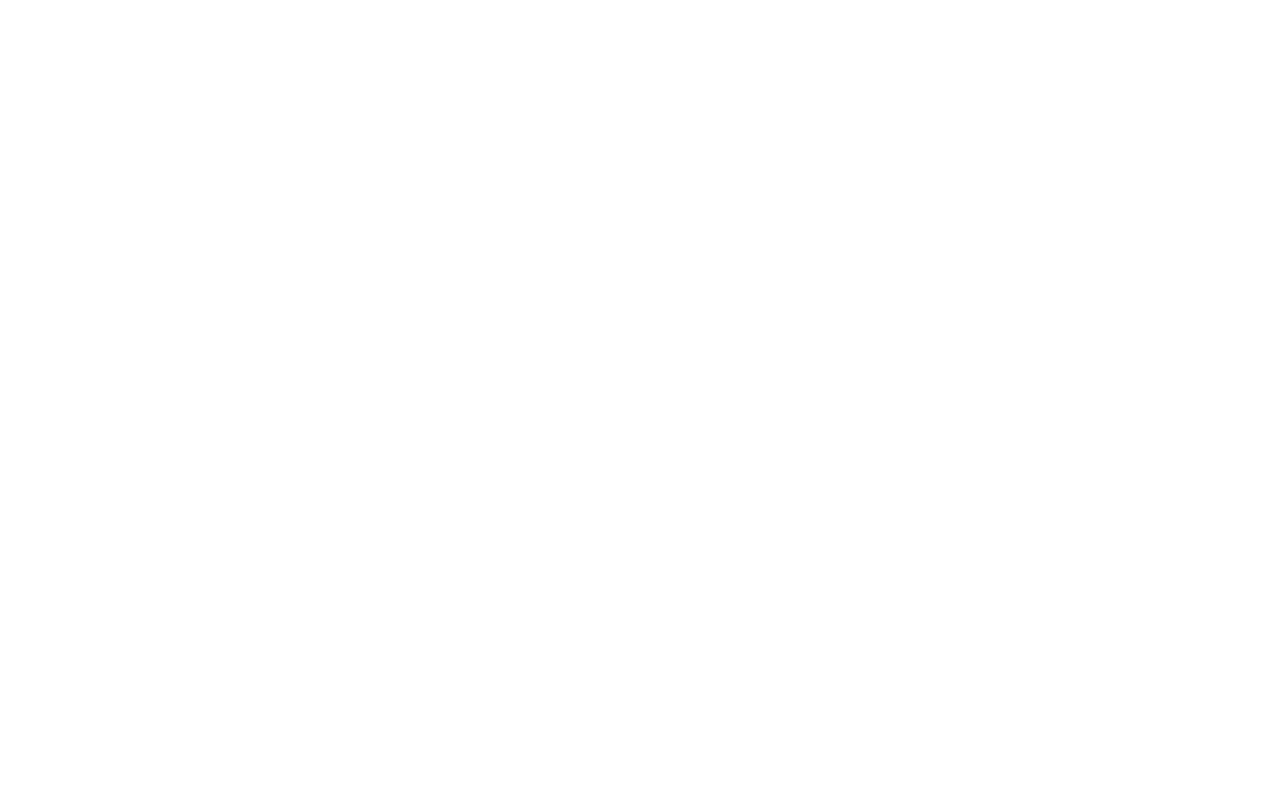
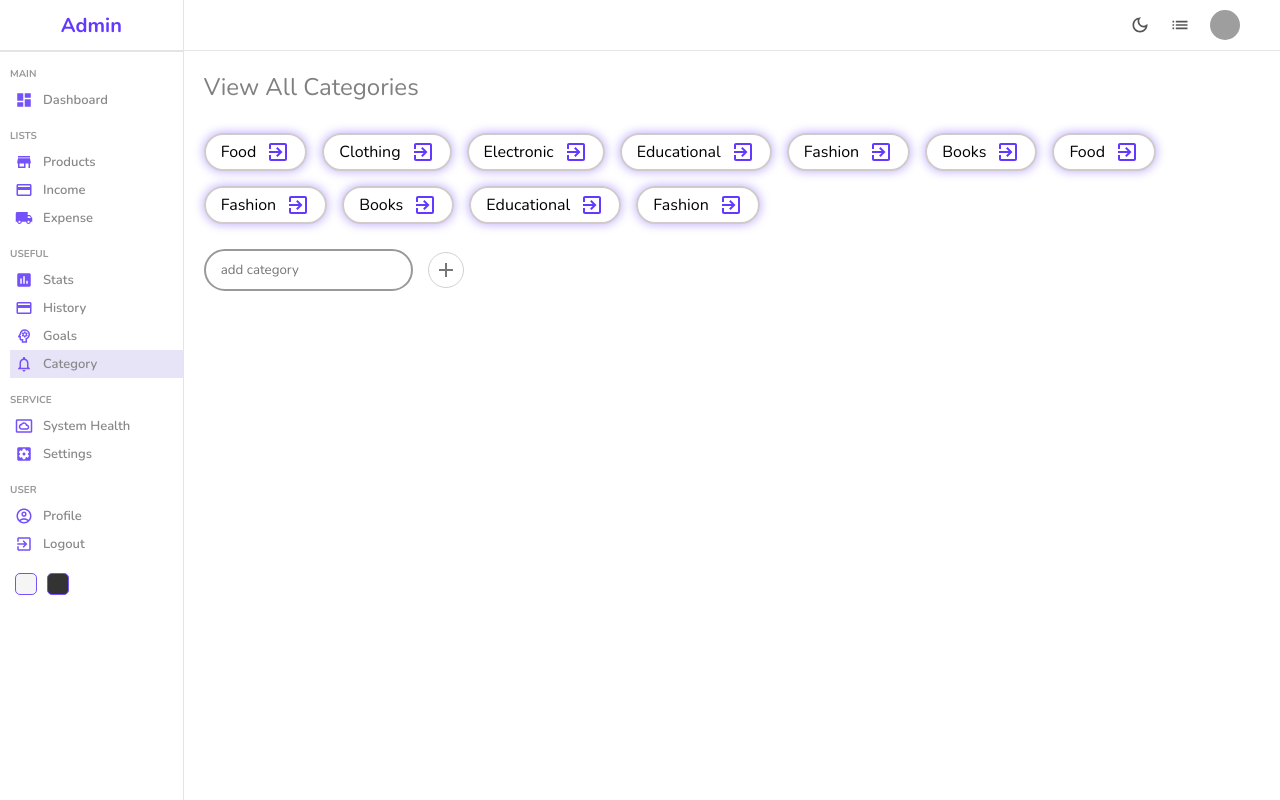
Before and after one commit to Ashermuzic/income_expense, a React (Create React App) app in the folder client/: page /category in a window 1280 px wide. Before the commit this address had no page. Built offline with nearby package versions, Linux system fonts and the light colour scheme; grey boxes are pictures that could not be loaded.

Commit message:
made categories frontend

```diff
--- a/client/src/App.js
+++ b/client/src/App.js
@@ -8,6 +8,7 @@
 import "./style/dark.scss";
 import { useContext } from "react";
 import { DarkModeContext } from "./context/darkModeContext";
+import CategoryList from "./pages/list/CategoryList";
 
 function App() {
   const { darkMode } = useContext(DarkModeContext);
@@ -16,25 +17,19 @@
     <div className={darkMode ? "app dark" : "app"}>
       <BrowserRouter>
         <Routes>
-          <Route path="/">
-            <Route index element={<Home />} />
-            <Route path="login" element={<Login />} />
-            <Route path="users">
+          <Route path="/" element={<Login />} />{" "}
+          {/* Display the Login component at the root URL */}
+          <Route path="/dashboard" element={<Home />} />
+          <Route path="/products">
             <Route index element={<List />} />
             <Route path=":userId" element={<Single />} />
             <Route
               path="new"
-                element={<New inputs={userInputs} title="Add New User" />}
+              element={<New inputs={userInputs} title="Add New Product" />}
             />
           </Route>
-            <Route path="products">
-              <Route index element={<List />} />
-              <Route path=":productId" element={<Single />} />
-              <Route
-                path="new"
-                element={<New inputs={productInputs} title="Add New Product" />}
-              />
-            </Route>
+          <Route path="/category">
+            <Route index element={<CategoryList />} />
           </Route>
         </Routes>
       </BrowserRouter>
--- a/client/src/components/datatable/Datatable.jsx
+++ b/client/src/components/datatable/Datatable.jsx
@@ -19,7 +19,7 @@
       renderCell: (params) => {
         return (
           <div className="cellAction">
-            <Link to="/users/test" style={{ textDecoration: "none" }}>
+            <Link to="/products/test" style={{ textDecoration: "none" }}>
               <div className="viewButton">View</div>
             </Link>
             <div
@@ -36,8 +36,8 @@
   return (
     <div className="datatable">
       <div className="datatableTitle">
-        Add New User
-        <Link to="/users/new" className="link">
+        Add New Product
+        <Link to="/products/new" className="link">
           Add New
         </Link>
       </div>
--- /dev/null
+++ b/client/src/components/main/Category/Category.jsx
@@ -0,0 +1,81 @@
+import React, { useContext } from "react";
+import "./category.scss";
+import ExitToAppIcon from "@mui/icons-material/ExitToApp";
+import AddIcon from "@mui/icons-material/Add";
+import { DarkModeContext } from "../../../context/darkModeContext";
+
+function Category() {
+  const datas = [
+    {
+      id: 1,
+      name: "Food",
+    },
+    {
+      id: 2,
+      name: "Clothing",
+    },
+    {
+      id: 3,
+      name: "Electronic",
+    },
+    {
+      id: 4,
+      name: "Educational",
+    },
+    {
+      id: 5,
+      name: "Fashion",
+    },
+    {
+      id: 6,
+      name: "Books",
+    },
+    {
+      id: 7,
+      name: "Food",
+    },
+    {
+      id: 5,
+      name: "Fashion",
+    },
+    {
+      id: 6,
+      name: "Books",
+    },
+    {
+      id: 4,
+      name: "Educational",
+    },
+    {
+      id: 5,
+      name: "Fashion",
+    },
+  ];
+
+  return (
+    <div className="category">
+      <div className="categoryTitle">View All Categories</div>
+      <div className="categoryBody">
+        <div className="lists">
+          {datas.map((data) => {
+            return (
+              <div className="singleCategory">
+                {data.name}
+                <ExitToAppIcon className="icon" />
+              </div>
+            );
+          })}
+        </div>
+
+        <div className="addCategory">
+          <div className="box">
+            <input type="text" placeholder="add category" />
+            <AddIcon className="icon" />
+          </div>
+        </div>
+      </div>
+    </div>
+  );
+}
+
+export default Category;
--- /dev/null
+++ b/client/src/components/main/Category/category.scss
@@ -0,0 +1,71 @@
+.category {
+  height: calc(100vh - 95px);
+  padding: 20px;
+  position: relative;
+
+  .categoryTitle {
+    width: 100%;
+    font-size: 24px;
+    color: gray;
+    margin-bottom: 10px;
+    display: flex;
+    align-items: center;
+    justify-content: space-between;
+  }
+
+  .categoryBody {
+    margin-top: 30px;
+    display: flex;
+    flex-direction: column;
+
+    .lists {
+      display: flex;
+      flex-wrap: wrap;
+      .singleCategory {
+        display: flex;
+        align-items: center;
+        justify-content: space-between;
+        padding: 5px 15px;
+        border: 2px solid rgba(194, 185, 185, 0.753);
+        box-shadow: 0px 0px 10px 1px #6439ff60;
+        border-radius: 30px;
+        margin-right: 15px;
+        margin-bottom: 15px;
+
+        .icon {
+          color: #6439ff;
+          margin-left: 10px;
+          cursor: pointer;
+        }
+      }
+    }
+
+    .addCategory {
+      margin-top: 10px;
+
+      .box {
+        display: flex;
+        align-items: center;
+
+        input {
+          padding: 10px 15px;
+          border-radius: 30px;
+          border: 2px solid #999;
+        }
+
+        .icon {
+          margin-left: 10px;
+          cursor: pointer;
+          padding: 5px;
+          border-radius: 50%;
+          color: #777;
+          border: 1px solid #d3d0d0;
+          margin-left: 15px;
+          &:hover {
+            background-color: #eee9e9;
+          }
+        }
+      }
+    }
+  }
+}
--- a/client/src/components/navbar/navbar.scss
+++ b/client/src/components/navbar/navbar.scss
@@ -11,7 +11,7 @@
     padding: 20px;
     display: flex;
     align-items: center;
-    justify-content: space-between;
+    justify-content: flex-end;
 
     .search {
       display: flex;
@@ -42,6 +42,7 @@
 
         .icon {
           font-size: 20px;
+          cursor: pointer;
         }
 
         .avatar {
@@ -49,22 +50,6 @@
           height: 30px;
           border-radius: 50%;
         }
-
-        .counter {
-          width: 15px;
-          height: 15px;
-          background-color: red;
-          border-radius: 50%;
-          color: white;
-          display: flex;
-          align-items: center;
-          justify-content: center;
-          font-size: 10px;
-          font-weight: bold;
-          position: absolute;
-          top: -5px;
-          right: -5px;
-        }
       }
     }
   }
--- a/client/src/components/sidebar/Sidebar.jsx
+++ b/client/src/components/sidebar/Sidebar.jsx
@@ -11,47 +11,66 @@
 import SettingsSystemDaydreamOutlinedIcon from "@mui/icons-material/SettingsSystemDaydreamOutlined";
 import PsychologyOutlinedIcon from "@mui/icons-material/PsychologyOutlined";
 import AccountCircleOutlinedIcon from "@mui/icons-material/AccountCircleOutlined";
-import { Link } from "react-router-dom";
+import { Link, useLocation } from "react-router-dom";
 import { DarkModeContext } from "../../context/darkModeContext";
 import { useContext } from "react";
 
 const Sidebar = () => {
   const { dispatch } = useContext(DarkModeContext);
+  const location = useLocation();
+
+  // Define a function to check if a given path matches the current route
+  const isActive = (path) => {
+    return location.pathname === path;
+  };
+
   return (
     <div className="sidebar">
       <div className="top">
-        <Link to="/" style={{ textDecoration: "none" }}>
-          <span className="logo">lamadmin</span>
+        <Link to="/dashboard" style={{ textDecoration: "none" }}>
+          <span className="logo">Admin</span>
         </Link>
       </div>
       <hr />
       <div className="center">
         <ul>
           <p className="title">MAIN</p>
-          <li>
-            <DashboardIcon className="icon" />
-            <span>Dashboard</span>
-          </li>
-          <p className="title">LISTS</p>
-          <Link to="/users" style={{ textDecoration: "none" }}>
-            <li>
-              <PersonOutlineIcon className="icon" />
-              <span>Users</span>
+          <Link to="/dashboard" style={{ textDecoration: "none" }}>
+            <li
+              style={{
+                background: isActive("/dashboard") ? "#9385db38" : "",
+              }}
+            >
+              <DashboardIcon className="icon" />
+              <span>Dashboard</span>
             </li>
           </Link>
+          <p className="title">LISTS</p>
           <Link to="/products" style={{ textDecoration: "none" }}>
-            <li>
+            <li
+              style={{
+                background: isActive("/products") ? "#9385db38" : "",
+              }}
+            >
               <StoreIcon className="icon" />
               <span>Products</span>
             </li>
           </Link>
-          <li>
+          <li
+            style={{
+              background: isActive("/income") ? "#9385db38" : "",
+            }}
+          >
             <CreditCardIcon className="icon" />
-            <span>Orders</span>
+            <span>Income</span>
           </li>
-          <li>
+          <li
+            style={{
+              background: isActive("/expense") ? "#9385db38" : "",
+            }}
+          >
             <LocalShippingIcon className="icon" />
-            <span>Delivery</span>
+            <span>Expense</span>
           </li>
           <p className="title">USEFUL</p>
           <li>
@@ -59,17 +78,27 @@
             <span>Stats</span>
           </li>
           <li>
-            <NotificationsNoneIcon className="icon" />
-            <span>Notifications</span>
+            <CreditCardIcon className="icon" />
+            <span>History</span>
           </li>
+          <li>
+            <PsychologyOutlinedIcon className="icon" />
+            <span>Goals</span>
+          </li>
+          <Link to="/category" style={{ textDecoration: "none" }}>
+            <li
+              style={{
+                background: isActive("/category") ? "#9385db38" : "",
+              }}
+            >
+              <NotificationsNoneIcon className="icon" />
+              <span>Category</span>
+            </li>
+          </Link>
           <p className="title">SERVICE</p>
           <li>
             <SettingsSystemDaydreamOutlinedIcon className="icon" />
             <span>System Health</span>
-          </li>
-          <li>
-            <PsychologyOutlinedIcon className="icon" />
-            <span>Logs</span>
           </li>
           <li>
             <SettingsApplicationsIcon className="icon" />
--- /dev/null
+++ b/client/src/pages/list/CategoryList.jsx
@@ -0,0 +1,19 @@
+import "./list.scss";
+import Sidebar from "../../components/sidebar/Sidebar";
+import Navbar from "../../components/navbar/Navbar";
+import Datatable from "../../components/datatable/Datatable";
+import Category from "../../components/main/Category/Category";
+
+const CategoryList = () => {
+  return (
+    <div className="list">
+      <Sidebar />
+      <div className="listContainer">
+        <Navbar />
+        <Category />
+      </div>
+    </div>
+  );
+};
+
+export default CategoryList;
--- a/client/src/pages/login/Login.jsx
+++ b/client/src/pages/login/Login.jsx
@@ -1,9 +1,7 @@
-import "./login.scss"
+import "./login.scss";
 
 const Login = () => {
-  return (
-    <div>Login</div>
-  )
-}
+  return <div>Login Page</div>;
+};
 
-export default Login
+export default Login;
--- a/client/src/style/dark.scss
+++ b/client/src/style/dark.scss
@@ -63,7 +63,20 @@
     }
   }
 
-  input{
-      background-color: transparent;
+  input {
+    background-color: transparent;
+  }
+
+  // mine
+
+  .category {
+    .categoryBody {
+      .singleCategory {
+        box-shadow: 0px 0px 10px 1px #6439ff33;
+        .icon {
+          color: #554d75;
+        }
+      }
+    }
   }
 }
```
Also changed, not shown: client/src/components/navbar/Navbar.jsx (+0 -19 lines), client/src/components/sidebar/sidebar.scss (+6 -6 lines). Lines whose indentation alone changed are shown as unchanged.
